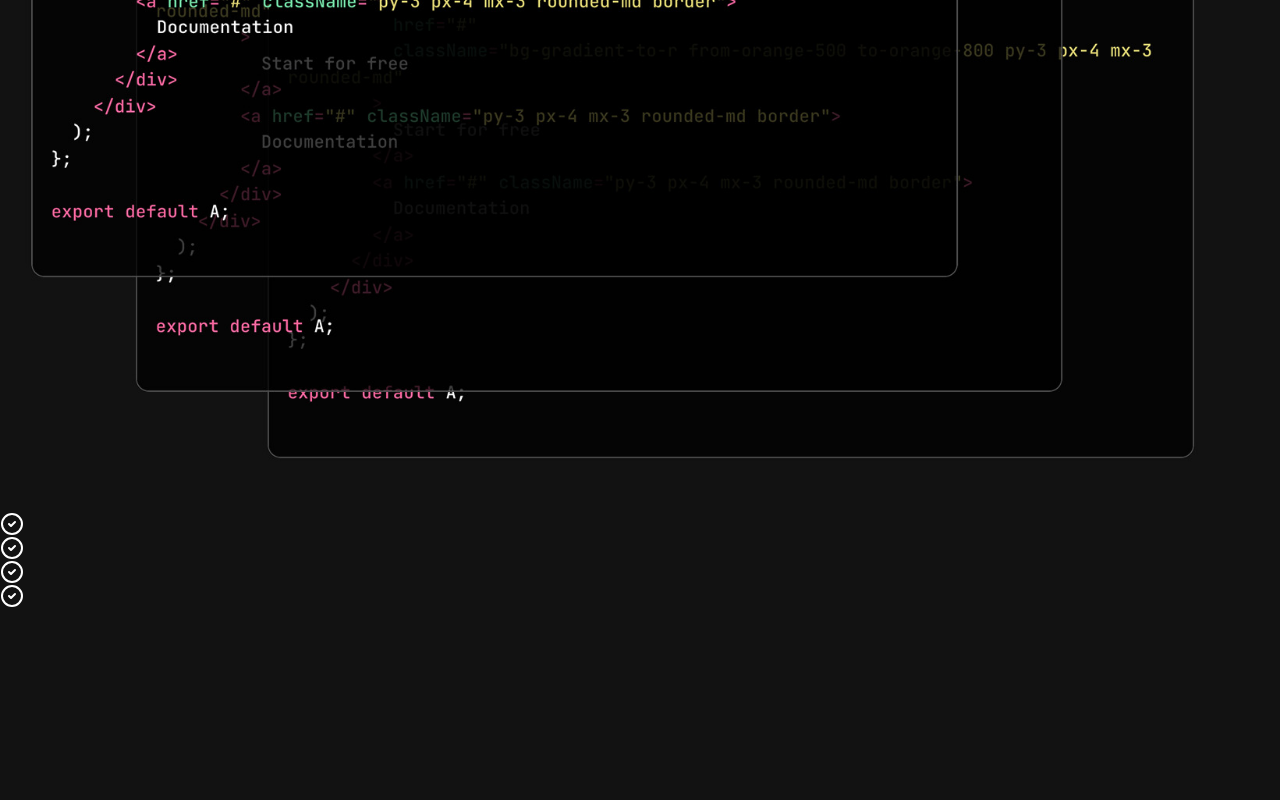
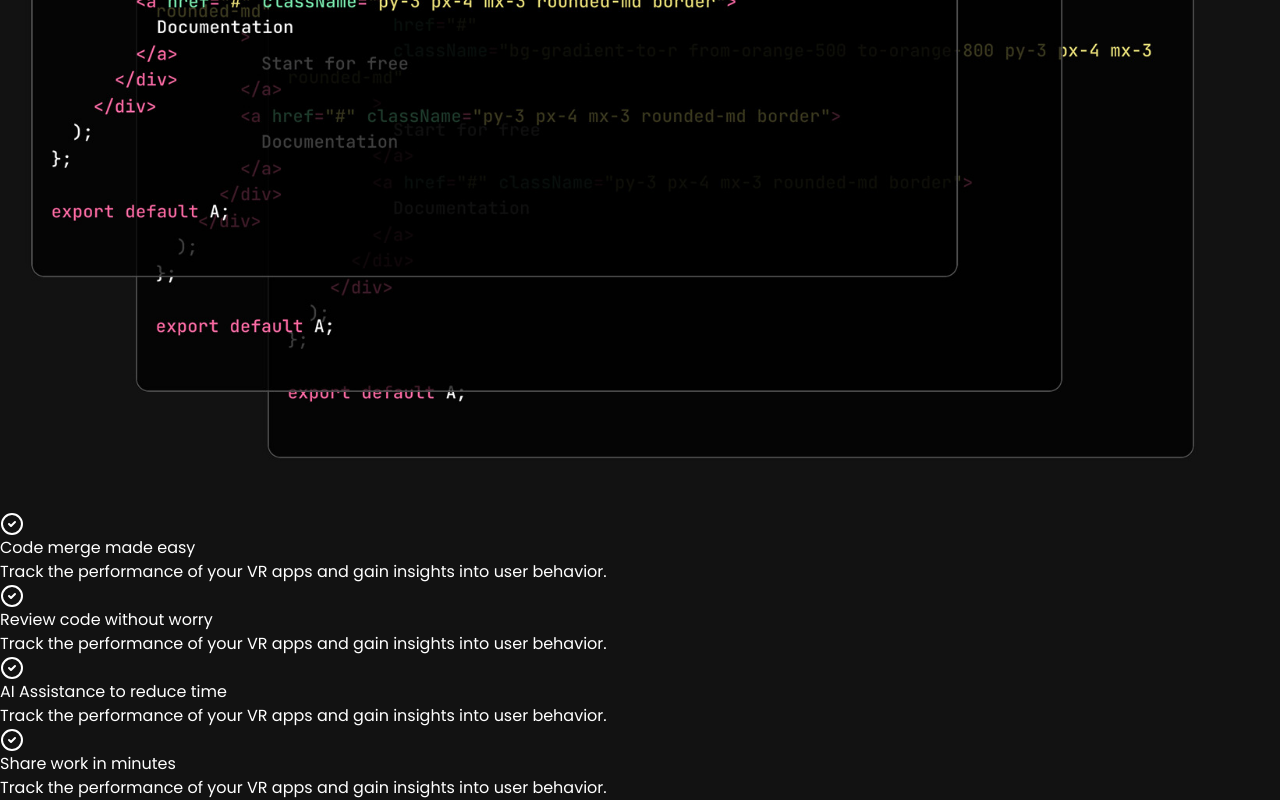
Before and after one commit to ionutpetru4046/landing-page, a React (Vite) app: page / in a window 1280 px wide. Shown: the part 2343-3143 px from the top of the page. Before the commit the page ends 2951 px from the top, so only its background shows below. Built offline with nearby package versions, Linux system fonts and the light colour scheme.

Commit message:
workflow component added and finished all changes

```diff
--- a/src/components/Workflow.jsx
+++ b/src/components/Workflow.jsx
@@ -22,6 +22,10 @@ const Workflow = () => {
                         <div className="text-green-400 mx-6 bg-neutral-900 h-10 w-10 p-2 justify-center items-center rounded-full">
                             <CheckCircle2 />
                         </div>
+                        <div>
+                            <h5 className="mt-1 mb-2 text-xl">{item.title}</h5>
+                            <p className="text-md text-neutral-500">{item.description}</p>
+                        </div>
                     </div>
                 ))}
             </div>
```
